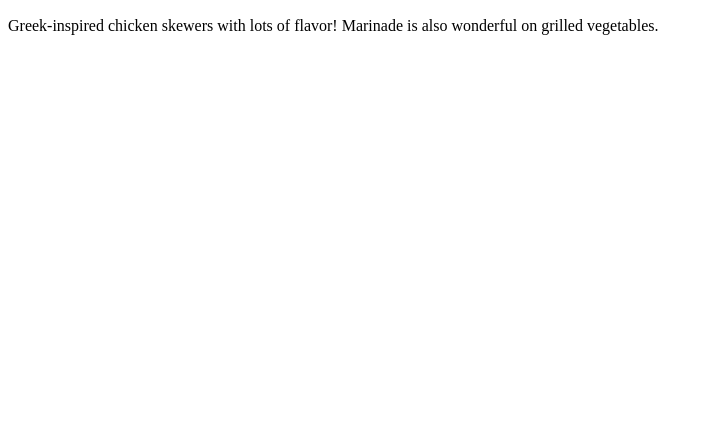
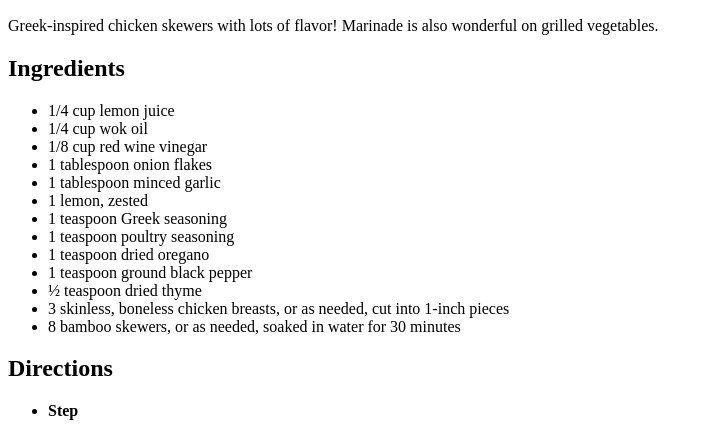
Before and after one commit to dlockett133/odin-recipes, a plain HTML site: page recipes/greek-chicken-skewers.html in a window 1280 px wide. Shown: the part 434-870 px from the top of the page, without its empty margins (0-709 px from the left). Before the commit the page ends 800 px from the top, so only its background shows below. Drawn offline with Linux system fonts and the light colour scheme.

Commit message:
Added All ingredients for greek-chicken-skewers.html

```diff
--- a/recipes/greek-chicken-skewers.html
+++ b/recipes/greek-chicken-skewers.html
@@ -15,5 +15,28 @@
       Greek-inspired chicken skewers with lots of flavor! Marinade is also
       wonderful on grilled vegetables.
     </p>
+    <h2>Ingredients</h2>
+    <ul>
+      <li>1/4 cup lemon juice</li>
+      <li>1/4 cup wok oil</li>
+      <li>1/8 cup red wine vinegar</li>
+      <li>1 tablespoon onion flakes</li>
+      <li>1 tablespoon minced garlic</li>
+      <li>1 lemon, zested</li>
+      <li>1 teaspoon Greek seasoning</li>
+      <li>1 teaspoon poultry seasoning</li>
+      <li>1 teaspoon dried oregano</li>
+      <li>1 teaspoon ground black pepper</li>
+      <li>½ teaspoon dried thyme</li>
+      <li>
+        3 skinless, boneless chicken breasts, or as needed, cut into 1-inch
+        pieces
+      </li>
+      <li>8 bamboo skewers, or as needed, soaked in water for 30 minutes</li>
+    </ul>
+    <h2>Directions</h2>
+    <ul>
+      <li><strong>Step</strong></li>
+    </ul>
   </body>
 </html>
```
